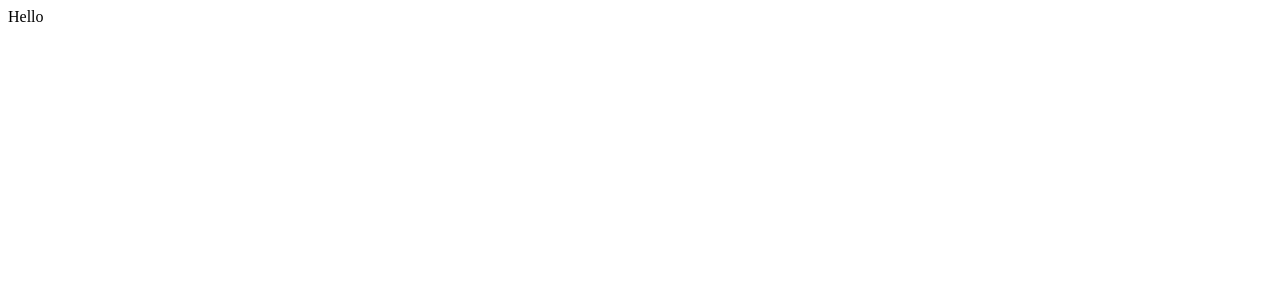
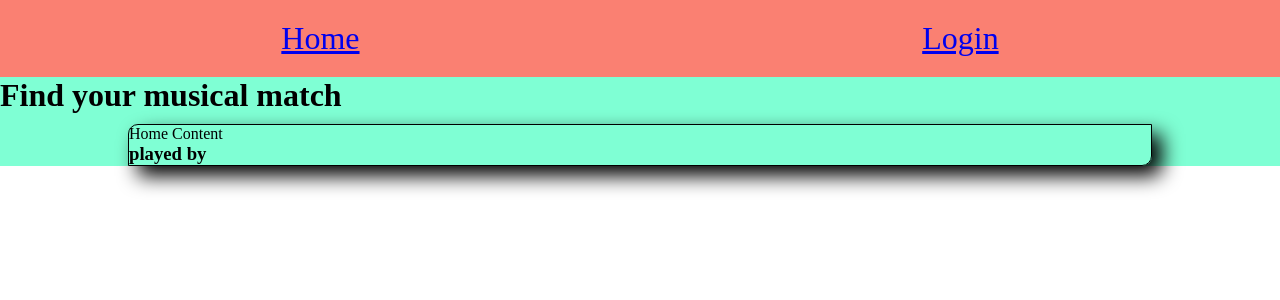
Before and after one commit to kraigmansfield/808-s-and-heartbreaks, a React (Create React App) app: page / in a window 1280 px wide. Shown: the top 300 px of the page. Built offline with nearby package versions, Linux system fonts and the light colour scheme; no server answers.

Commit message:
added google maps api, homepage, routes for homepage

```diff
--- a/public/index.html
+++ b/public/index.html
@@ -2,28 +2,12 @@
 <html lang="en">
   <head>
     <meta charset="utf-8" />
-    <link rel="icon" href="%PUBLIC_URL%/favicon.ico" />
     <meta name="viewport" content="width=device-width, initial-scale=1" />
-    <meta name="theme-color" content="#000000" />
     <meta
       name="description"
       content="Web site created using create-react-app"
     />
-    <link rel="apple-touch-icon" href="%PUBLIC_URL%/logo192.png" />
-    <!--
-      manifest.json provides metadata used when your web app is installed on a
-      user's mobile device or desktop. See https://developers.google.com/web/fundamentals/web-app-manifest/
-    -->
-    <link rel="manifest" href="%PUBLIC_URL%/manifest.json" />
-    <!--
-      Notice the use of %PUBLIC_URL% in the tags above.
-      It will be replaced with the URL of the `public` folder during the build.
-      Only files inside the `public` folder can be referenced from the HTML.
 
-      Unlike "/favicon.ico" or "favicon.ico", "%PUBLIC_URL%/favicon.ico" will
-      work correctly both with client-side routing and a non-root public URL.
-      Learn how to configure a non-root public URL by running `npm run build`.
-    -->
     <title>React App</title>
   </head>
   <body>
--- a/src/App.js
+++ b/src/App.js
@@ -1,11 +1,50 @@
+import {BrowserRouter, Routes, Route} from 'react-router-dom';
+import Navbar from './components/Navbar';
+import Home from "./pages/Home";
+import React, {useState} from 'react'
+// import dotenv from 'dotenv';
+// import Login from '.Login';
+// import {Login} from "../src/Login";
+// import {Register} from "../src/Register";
 
 
 function App() {
+  const [city,setCity] = useState('');
+  React.useEffect(() => {
+    navigator.geolocation.getCurrentPosition((position) => {
+
+      console.log(position)
+      let url = `https://maps.googleapis.com/maps/api/geocode/json?latlng=${position.coords.latitude},${position.coords.longitude}&location_type=ROOFTOP&result_type=locality&key=AIzaSyAXimySxn6ljxbxZ3-GSQVEdRXzRNV0fBo`
+
+
+      fetch(url)
+        .then(response => response.json())
+        .then(data => {
+          console.log(data)
+          // Retrieve the formatted address from the response
+          const cityName = data.plus_code.compound_code.split(',')[0].split(' ').splice(1,3).join(' ').trim();
+
+          console.log(`The address is in: ${cityName}`);
+          console.log(cityName);
+
+          setCity(cityName)
+        })
+        .catch(error => console.log(error));
+    })
+  })
   return (
-    <div className="App">
-      Hello
-    </div>
-  );
-}
+
+    <BrowserRouter>
+    <Navbar/>
+
+      <Routes>
+        <Route path="/" element={<Home/>} />
+        <Route path="/login" element={<h1>Login</h1>} />
+        <Route path="/profile/:id" element={<h1>User Profile Page</h1>} />
+        <Route path="*" element={<h1>404 page not found</h1>} />
+
+      </Routes>
+    </BrowserRouter>
+  )};
 
 export default App;
--- /dev/null
+++ b/src/components/HomeContent/index.js
@@ -0,0 +1,12 @@
+import React from "react";
+import "./style.css";
+
+const HomeContent = (props) => {
+    return (
+        <div className="HomeContent">Home Content
+            <h3>{props.genre} played by {props.user}</h3>
+        </div>
+    )
+}
+
+export default HomeContent;
--- /dev/null
+++ b/src/components/HomeContent/style.css
@@ -0,0 +1,7 @@
+.HomeContent {
+    border: 1px solid black;
+    border-radius: 10px 0;
+    box-shadow: 10px 10px 20px black;
+    margin: 10px auto;
+    width: 80%;
+}
--- /dev/null
+++ b/src/components/Navbar/index.js
@@ -0,0 +1,16 @@
+import React from "react";
+import { Link } from 'react-router-dom';
+import "./style.css"
+
+const Navbar = () => {
+    return (
+        <div className="Navbar">
+            <Link to="/">Home</Link>
+            <Link to="/login">Login</Link>
+            {/* TODO: When logged in, add link to profile page and logout button */}
+            {/* TODO: When logged in, hide login link */}
+        </div>
+    )
+}
+
+export default Navbar;
--- /dev/null
+++ b/src/components/Navbar/style.css
@@ -0,0 +1,11 @@
+.Navbar {
+    display: flex;
+    background-color: salmon;
+    justify-content: space-around;
+
+}
+
+.Navbar * {
+    font-size: 2rem;
+    padding: 20px;
+}
--- /dev/null
+++ b/src/index.css
@@ -0,0 +1,5 @@
+* {
+    margin: 0;
+    padding: 0;
+    box-sizing: border-box;
+}
--- /dev/null
+++ b/src/pages/Home/index.js
@@ -0,0 +1,16 @@
+import React from 'react'
+import HomeContent from '../../components/HomeContent';
+import "./style.css"
+
+export const Home = () => {
+  return (
+    <div className='Home'>
+        <h1>Find your musical match</h1>
+       {/* TODO: Add last played genre type by user || title: spotify song/genre, user*/}
+        <HomeContent />
+
+        </div>
+  )
+}
+
+export default Home;
--- /dev/null
+++ b/src/pages/Home/style.css
@@ -0,0 +1,4 @@
+.Home {
+    background-color: aquamarine;
+
+}
```
Also changed, not shown: package.json (+8 -0 lines), src/index.js (+5 -8 lines), 1 other file (tests, documents, lock files or other folders).
